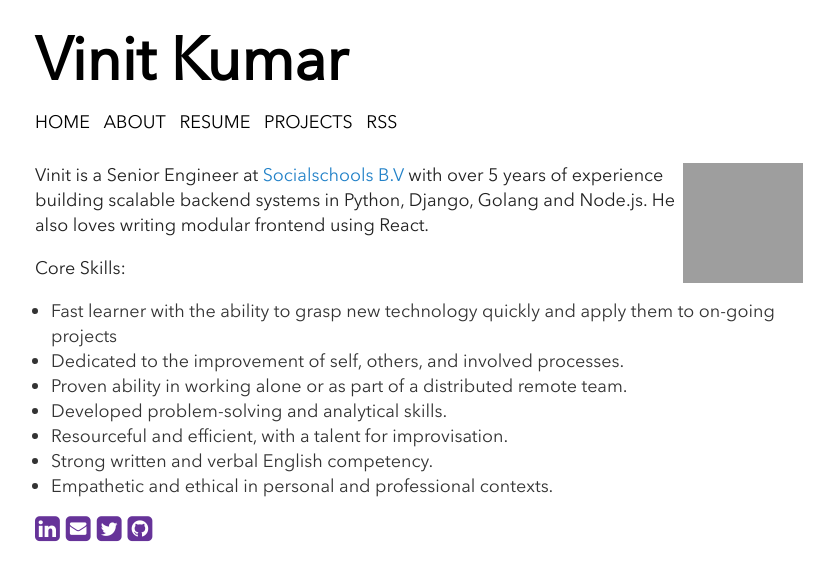
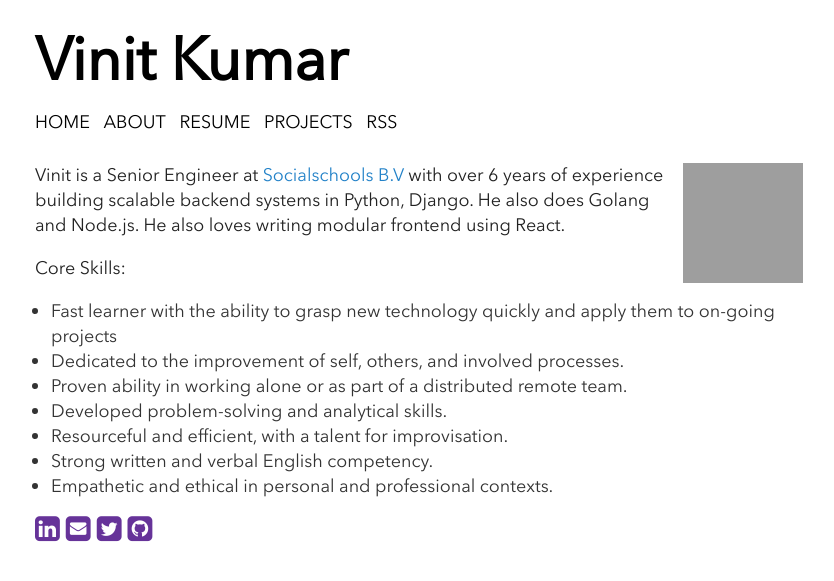
Before and after one commit to vinitkumar/vinitkumar.github.com, a Jekyll site: the page built from about.md, in a window 1280 px wide. Shown: the top 581 px of the page, without its empty margins (221-1055 px from the left). Built offline with Jekyll 4.4.1, drawn with Linux system fonts in a browser that asks for light colours; grey boxes are pictures that could not be loaded.

Commit message:
Update about.md

```diff
--- a/about.md
+++ b/about.md
@@ -5,8 +5,8 @@ title: About Vinit Kumar
 
 <img src="https://avatars1.githubusercontent.com/u/537678?s=120&amp;v=4" alt="user-avatar" style="float: right;">
 
-Vinit is a Senior Engineer at [Socialschools B.V](https://www.socialschools.nl/) with over 5 years of experience
-building scalable backend systems in Python, Django, Golang and Node.js. He also loves writing modular
+Vinit is a Senior Engineer at [Socialschools B.V](https://www.socialschools.nl/) with over 6 years of experience
+building scalable backend systems in Python, Django. He also does Golang and Node.js. He also loves writing modular
 frontend using React.
 
 Core Skills:
```
